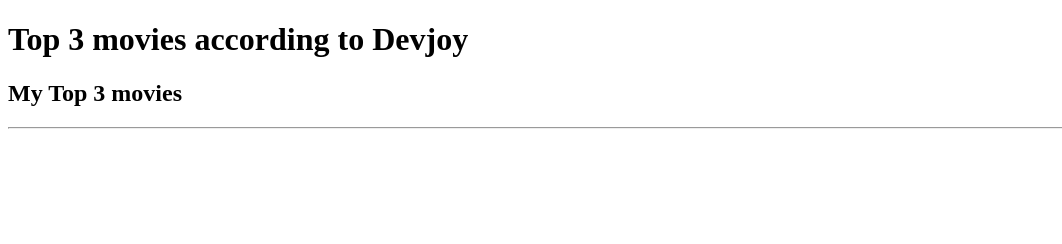
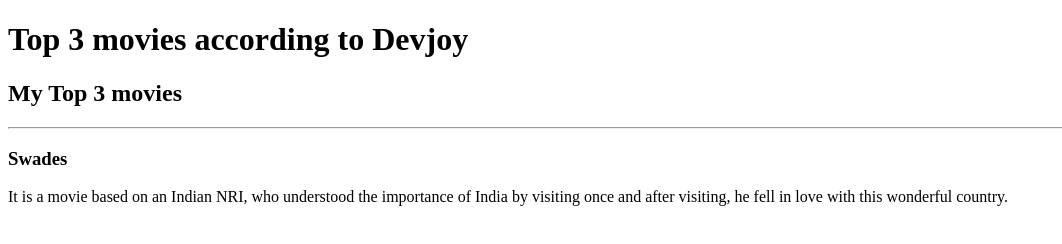
Before and after one commit to dchak2023/Movie-Ranking-Project, a plain HTML site: page index.html in a window 1280 px wide. Shown: the whole page, without its empty margins (0-1062 px from the left). Drawn offline with Linux system fonts and the light colour scheme.

Commit message:
Added the First movie

```diff
--- a/index.html
+++ b/index.html
@@ -9,5 +9,7 @@
     <h1>Top 3 movies according to Devjoy</h1>
     <h2>My Top 3 movies</h2>
     <hr>
+    <h3>Swades</h3>
+    <p>It is a movie based on an Indian NRI, who understood the importance of India by visiting once and after visiting, he fell in love with this wonderful country.</p>
 </body>
 </html>
```
